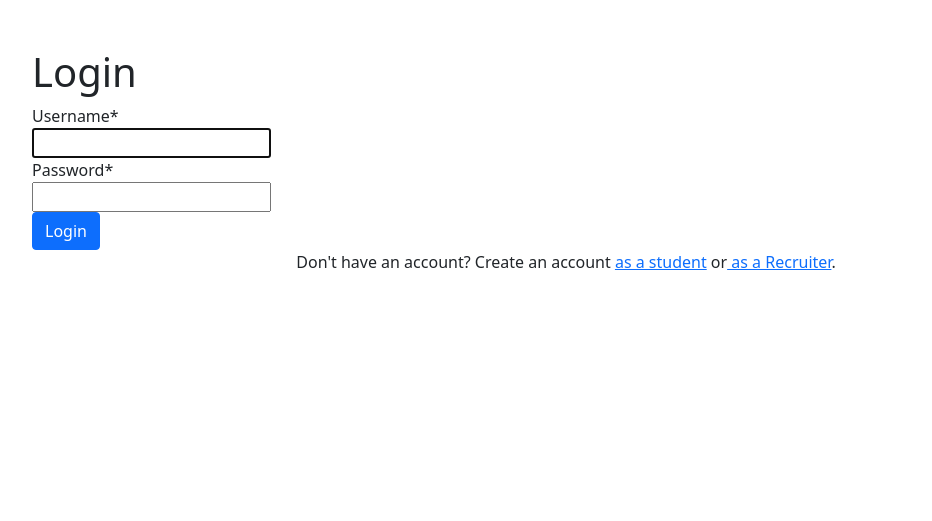
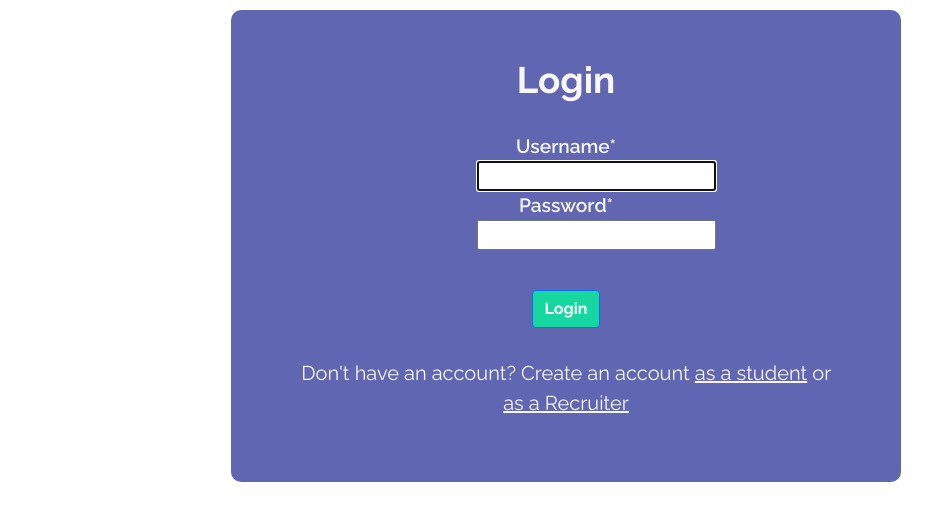
Before and after one commit to redhat-beyond/SJMaster, a Django app: page /login/ in a window 1280 px wide. Shown: the part 56-577 px from the top of the page, without its empty margins (74-1006 px from the left). Run offline with Django 3.2, Linux system fonts and the light colour scheme; some libraries are stand-ins or nearby versions.

Commit message:
Edited CSS of login page

```diff
--- a/login/templates/registration/login.html
+++ b/login/templates/registration/login.html
@@ -1,18 +1,20 @@
 {% extends 'base.html' %} {% block content %} {% load crispy_forms_tags %}
 
 <!--Login-->
-<div class="container py-5">
-  <h1>Login</h1>
-  <form method="POST">
-    {% csrf_token %} {{ form|crispy }}
-    <button class="btn btn-primary" type="submit">Login</button>
-  </form>
-  <p class="text-center">
-    Don't have an account? Create an account
-    <a href="/registerStudent"> as a student</a> or<a href="/recruiterRegister">
-      as a Recruiter</a
-    >.
-  </p>
+<div class="container py-5 form-div">
+    <h1 class="login_header">Login</h1>
+    <form class="form-div" method="POST">
+        {% csrf_token %} {{ form|crispy }}
+        <div class="submit-div">
+            <button class="btn btn-primary login_btn" type="submit">Login</button>
+        </div>
+    </form>
+    <p class="text-center no_account">
+        Don't have an account? Create an account
+        <a class="no_account link_to_register" href="/registerStudent"> as a student</a> or<a
+            class="no_account link_to_register" href="/recruiterRegister">
+        as a Recruiter</a>
+    </p>
 </div>
 
 {% endblock %}
--- a/static/css/forms.css
+++ b/static/css/forms.css
@@ -30,6 +30,7 @@
     width: 60%;
     background-color: #6166B3;
     -webkit-border-radius: 10px;
+    text-align:center;
 }
 
 .button-color {
@@ -39,6 +40,7 @@
 .submit-div{
     text-align: center;
 }
+
 .success_class {
     text-align: center;
     color: white;
@@ -57,3 +59,22 @@
 .success_class-link:hover {
     color: black;
 }
+.login_btn {
+    background-color: #17D7A0;
+    margin-top: 2.5rem;
+    font-family: 'Raleway', sans-serif;
+    font-weight: bold;
+}
+.login_btn:hover {
+    background-color: white;
+    color: #6166B3;
+}
+.no_account {
+      color: #F7F7F7;
+      font-family: 'Raleway', sans-serif;
+      font-weight: 400;
+       font-size : 20px;
+}
+.link_to_register:hover {
+    color:black;
+}
```
